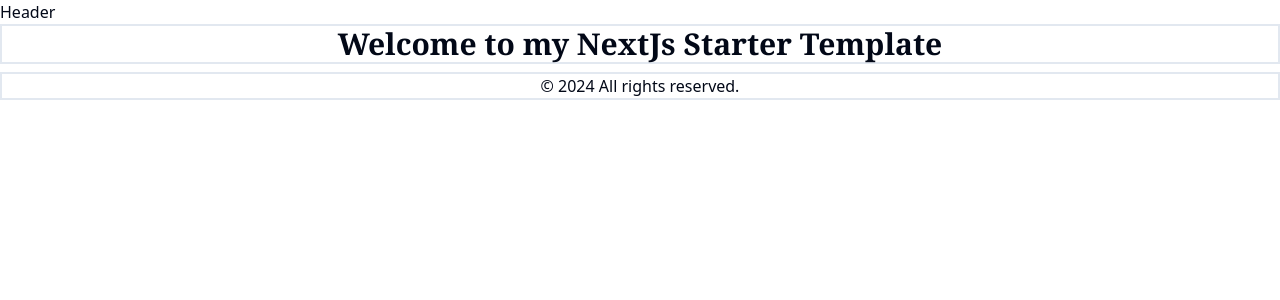
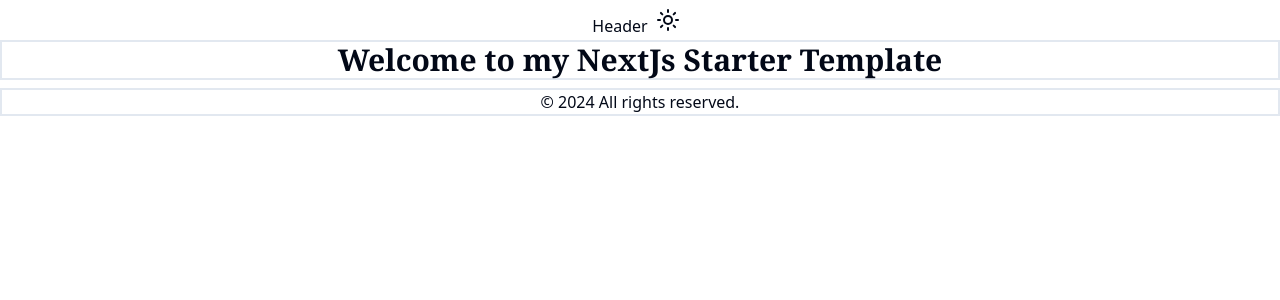
Before and after one commit to samurai71/my-next-starter-template, a Next.js app: page / in a window 1280 px wide. Shown: the top 300 px of the page. Built offline with nearby package versions, Linux system fonts and the light colour scheme.

Commit message:
feat: got the dark and  light themes working

```diff
--- a/src/app/layout.tsx
+++ b/src/app/layout.tsx
@@ -5,6 +5,7 @@ import "@/styles/globals.css";
 import { ThemeProvider } from "@/components/theme-provider";
 import Footer from "@/components/footer";
 import Header from "@/components/Header/Header";
+import { cn } from "@/lib/utils";
 
 const inter = Inter({ subsets: ["latin"] });
 
@@ -13,24 +14,20 @@ export const metadata: Metadata = {
   description: "Generated by create next app",
 };
 
-export default function RootLayout({ children }: PropsWithChildren) {
+const RootLayout = ({ children }: PropsWithChildren) => {
   return (
     <>
       <html lang="en" suppressHydrationWarning>
         <head />
-        <body>
-          <Header />
-          <ThemeProvider
-            attribute="class"
-            defaultTheme="system"
-            enableSystem
-            disableTransitionOnChange
-          >
+        <body className={cn("min-h-screen font-sans")}>
+          <ThemeProvider attribute="class">
+            <Header />
             {children}
+            <Footer />
           </ThemeProvider>
-          <Footer />
         </body>
       </html>
     </>
   );
-}
+};
+export default RootLayout;
--- a/src/components/Header/Header.tsx
+++ b/src/components/Header/Header.tsx
@@ -1,7 +1,14 @@
 import React from "react";
+import { ThemeToggle } from "@/components/Header/theme-toggle";
+// import Link from "next/link";
 
 function Header() {
-  return <header>Header</header>;
+  return (
+    <header className="text-center">
+      Header
+      <ThemeToggle />
+    </header>
+  );
 }
 
 export default Header;
--- /dev/null
+++ b/src/components/Header/theme-toggle.tsx
@@ -0,0 +1,22 @@
+"use client";
+
+import { useTheme } from "next-themes";
+
+import { Icons } from "@/components/icons";
+import { Button } from "@/components/ui/button";
+
+export const ThemeToggle = () => {
+  const { theme, setTheme } = useTheme();
+
+  return (
+    <Button
+      variant="ghost"
+      size="icon"
+      aria-label="theme toggle"
+      onClick={() => setTheme(theme === "light" ? "dark" : "light")}
+    >
+      <Icons.sun className="dark:hidden" />
+      <Icons.moon className="hidden dark:block" />
+    </Button>
+  );
+};
--- /dev/null
+++ b/src/components/icons.tsx
@@ -0,0 +1,6 @@
+import { Moon, Sun } from "lucide-react";
+
+export const Icons = {
+  sun: Sun,
+  moon: Moon,
+};
```
